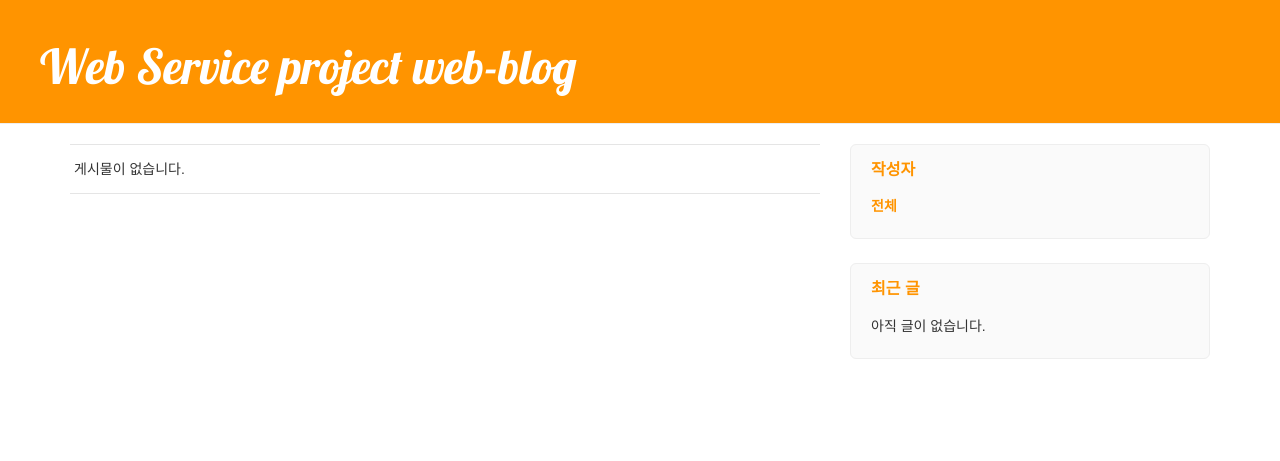
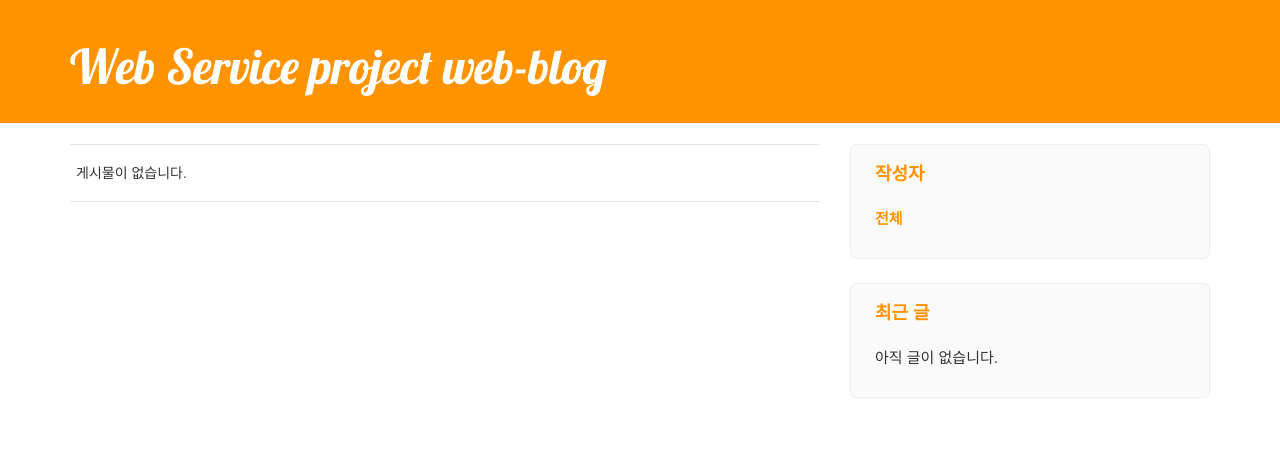
Before and after one commit to elponchis/photoblog-common01, a Django app: page / in a window 1280 px wide. Shown: the top 461 px of the page. Run offline with Django 5.2, Linux system fonts and the light colour scheme; data that the repository does not hold is empty; some libraries are stand-ins or nearby versions.

Commit message:
style: 블로그 레이아웃 가운데 정렬과 글자·간격 확대

```diff
--- a/PhotoBlogServer/blog/static/css/blog.css
+++ b/PhotoBlogServer/blog/static/css/blog.css
@@ -3,15 +3,16 @@
     font-family: 'Lobster';
 }
 
-body {
-    padding-left: 15px;
-}
-
 .page-header {
     background-color: #ff9400;
     margin-top: 0;
-    margin-left: -15px;
-    padding: 20px 20px 20px 40px;
+    padding: 20px 0;
+}
+
+@media (min-width: 1400px) {
+    .container {
+        width: 1320px;
+    }
 }
 
 .page-header h1,
@@ -24,7 +25,7 @@
 }
 
 .content {
-    margin-left: 40px;
+    padding-bottom: 40px;
 }
 
 h1, h2, h3, h4 {
@@ -73,18 +74,19 @@
     justify-content: space-between;
     align-items: baseline;
     gap: 16px;
-    padding: 14px 4px;
+    padding: 18px 6px;
     border-bottom: 1px solid #e5e5e5;
 }
 
 .post-list-title,
 .post-list-title:visited {
     color: #000000;
-    font-size: 18px;
+    font-size: 20px;
     font-weight: bold;
 }
 
 .post-list .date {
+    font-size: 15px;
     white-space: nowrap;
 }
 
@@ -99,6 +101,7 @@
     display: inline-block;
     margin-bottom: 16px;
     color: #828282;
+    font-size: 15px;
 }
 
 .back-link:hover {
@@ -110,15 +113,15 @@
     background-color: #fafafa;
     border: 1px solid #eeeeee;
     border-radius: 6px;
-    padding: 16px 20px;
+    padding: 20px 24px;
     margin-bottom: 24px;
 }
 
 .sidebar-box h3 {
-    margin: 0 0 12px;
+    margin: 0 0 14px;
     color: #ff9400;
     font-family: inherit;
-    font-size: 16px;
+    font-size: 18px;
     font-weight: bold;
 }
 
@@ -132,7 +135,8 @@
     display: flex;
     justify-content: space-between;
     gap: 12px;
-    padding: 6px 0;
+    padding: 9px 0;
+    font-size: 15px;
     border-bottom: 1px solid #eeeeee;
 }
 
--- a/PhotoBlogServer/blog/templates/blog/base.html
+++ b/PhotoBlogServer/blog/templates/blog/base.html
@@ -10,12 +10,14 @@
 </head>
 <body>
     <div class="page-header">
+        <div class="container">
             {% if user.is_authenticated %}
             <a href="{% url 'post_new' %}" class="top-menu">
                 <span class="glyphicon glyphicon-plus"></span>
             </a>
             {% endif %}
             <h1><a href="/">Web Service project web-blog</a></h1>
+        </div>
     </div>
     <div class="content container">
         <div class="row">
```
Lines whose indentation alone changed are shown as unchanged.
